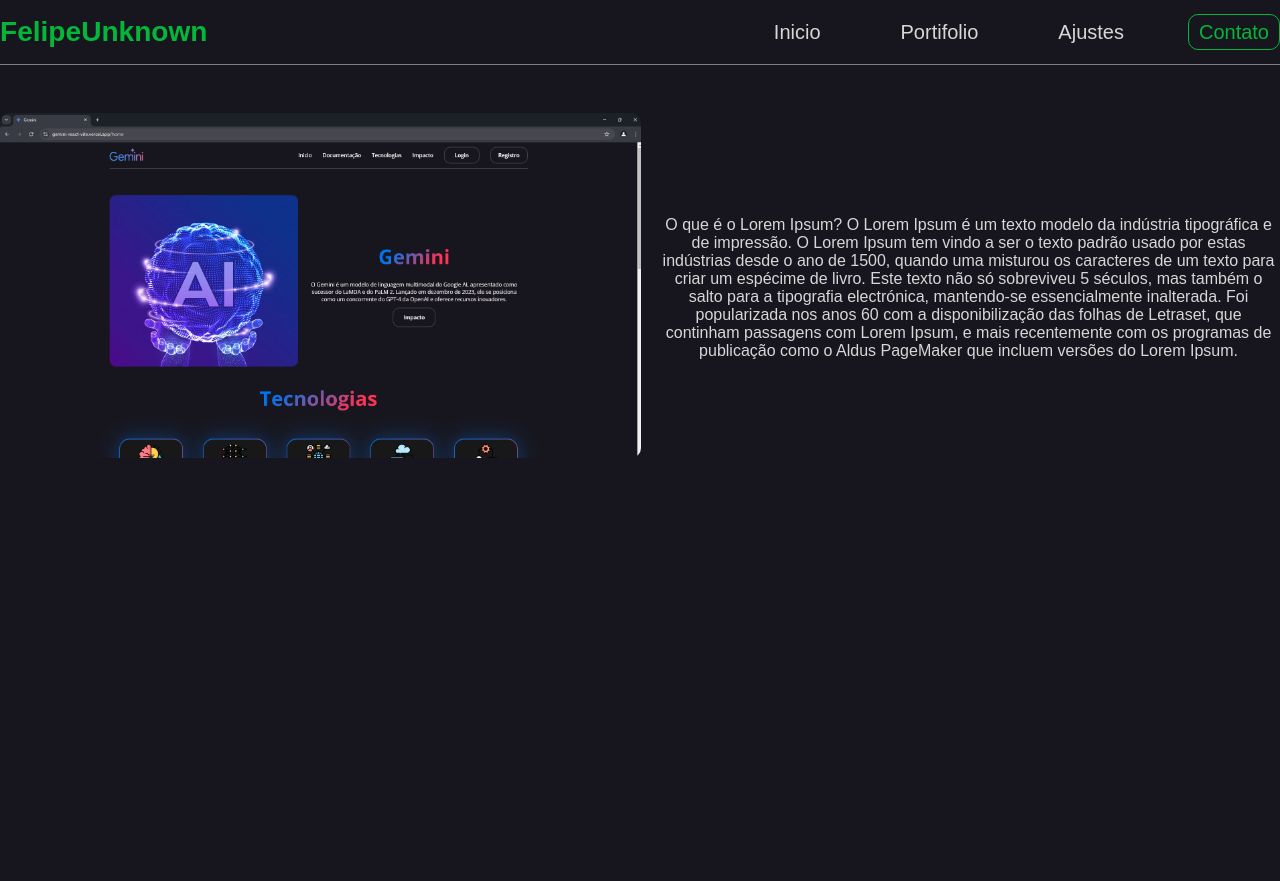
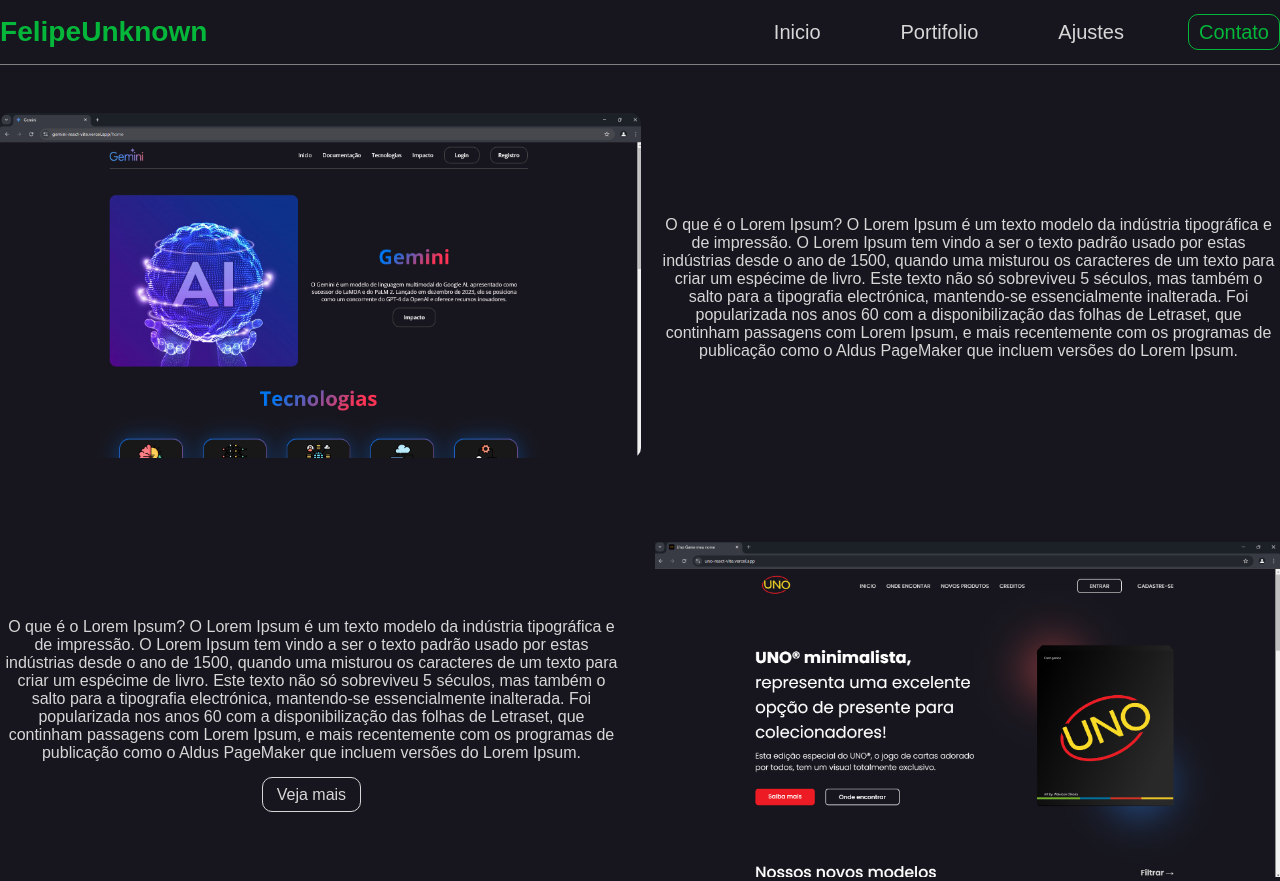
Before and after one commit to FelipeUnknown/Portifolio_FelipeUnknown, a React (Vite) app: page / in a window 1280 px wide. Before the commit the page ends 800 px from the top, so only its background shows below. Built offline with nearby package versions, Linux system fonts and the light colour scheme.

Commit message:
criação da section onde vai ficar a apresentação do projeto Uno 01/02/2025

```diff
--- a/src/App.jsx
+++ b/src/App.jsx
@@ -2,6 +2,7 @@
 import './App.css'
 import Header from './components/header/header'
 import Hero from './components/hero/hero'
+import Section from './components/section/section'
 
 function App() {
 
@@ -9,6 +10,7 @@
     <>
       <Header/>
       <Hero/>
+      <Section/>
     </>
   )
 }
--- /dev/null
+++ b/src/components/section/section.jsx
@@ -0,0 +1,24 @@
+
+import img from "/src/assets/img/ProjetoUno.png"
+import style from "../section/section.module.css"
+const Section = () =>{
+    return(
+        <section className={style.section}>
+            <div className={style.divText}>
+                <p>
+                    O que é o Lorem Ipsum? O Lorem Ipsum é um texto modelo da indústria tipográfica e de impressão. O Lorem Ipsum tem vindo a ser o texto padrão usado por estas indústrias desde o ano de 1500, quando uma misturou os caracteres de um texto para criar um espécime de livro. Este texto não só sobreviveu 5 séculos, mas também o salto para a tipografia electrónica, mantendo-se essencialmente inalterada. Foi popularizada nos anos 60 com a disponibilização das folhas de Letraset, que continham passagens com Lorem Ipsum, e mais recentemente com os programas de publicação como o Aldus PageMaker que incluem versões do Lorem Ipsum.
+                </p>
+                <div className={style.divBtn}>
+                    <a className={style.vejaMaisBtn}>Veja mais</a>
+                </div>
+            </div>
+            <div className={style.divImg}>
+                <a>
+                    <img src={img} className={style.img}/>
+                </a>
+            </div>
+
+        </section>
+    );
+};
+export default Section;
--- /dev/null
+++ b/src/components/section/section.module.css
@@ -0,0 +1,36 @@
+
+
+.section{
+    margin-top: 5rem;
+    display:flex;
+    align-items: center;
+    gap: 2rem;
+}
+
+.img{
+    width: 100%;
+}
+
+.divText{
+    text-align: center;
+    max-width: 70ch;
+}
+.divText p{
+    color: #d7d7d7;
+}
+.divBtn{
+    padding-top: 1.5rem;
+}
+
+.vejaMaisBtn{
+    color: #d7d7d7;
+    border:1px solid #d7d7d7;
+    border-radius: 10px;
+    padding: 8px 14px;
+}
+.vejaMaisBtn:hover{
+    color: black;
+    background-color:rgb(4, 182, 57) ;
+    transition: 0.3s ease-in-out;
+    border: rgb(4, 182, 57);
+}
```
Also changed, not shown: src/assets/img/ProjetoUno.png (added), src/components/hero/hero.module.css (line endings or trailing spaces).
